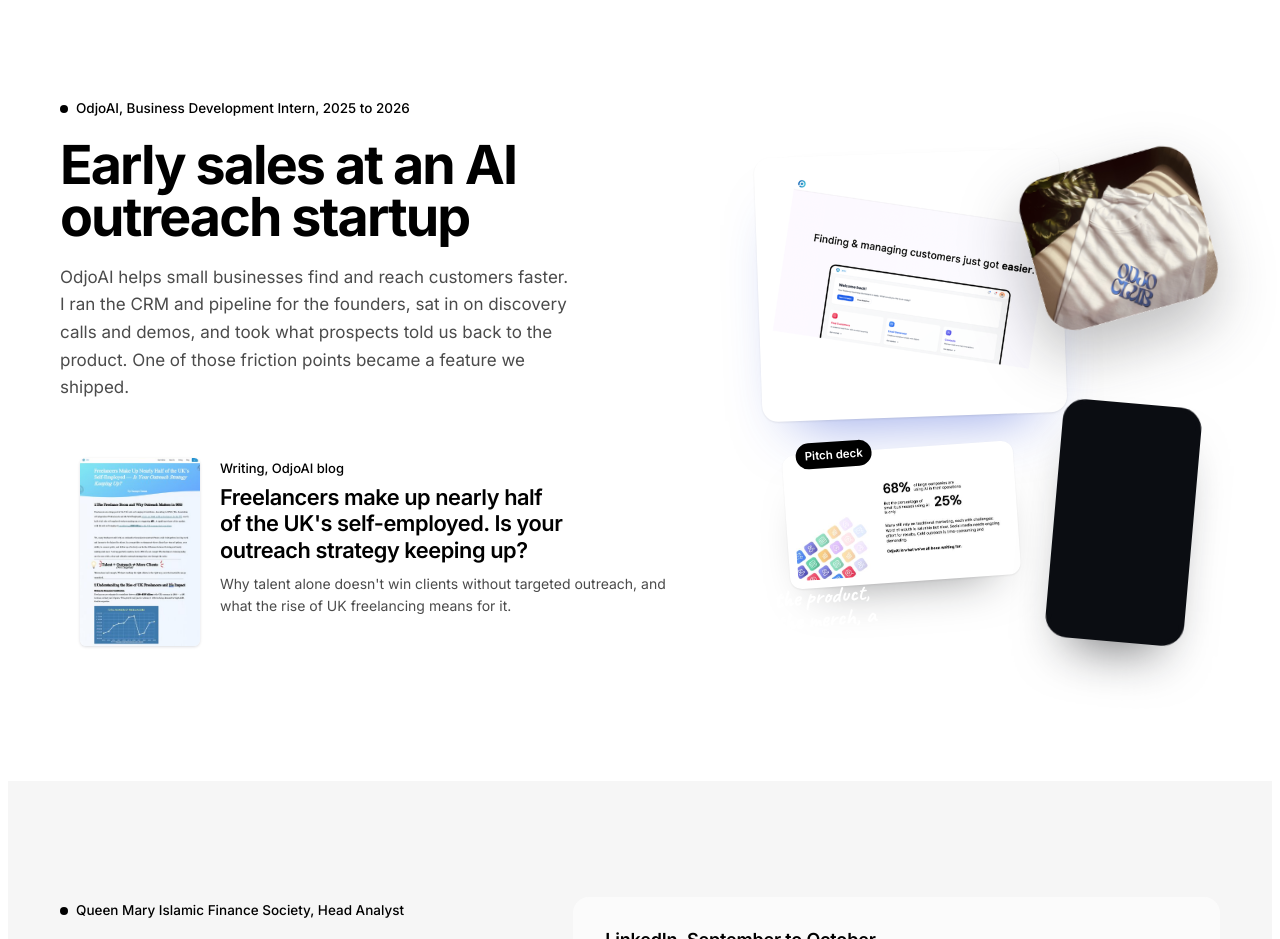
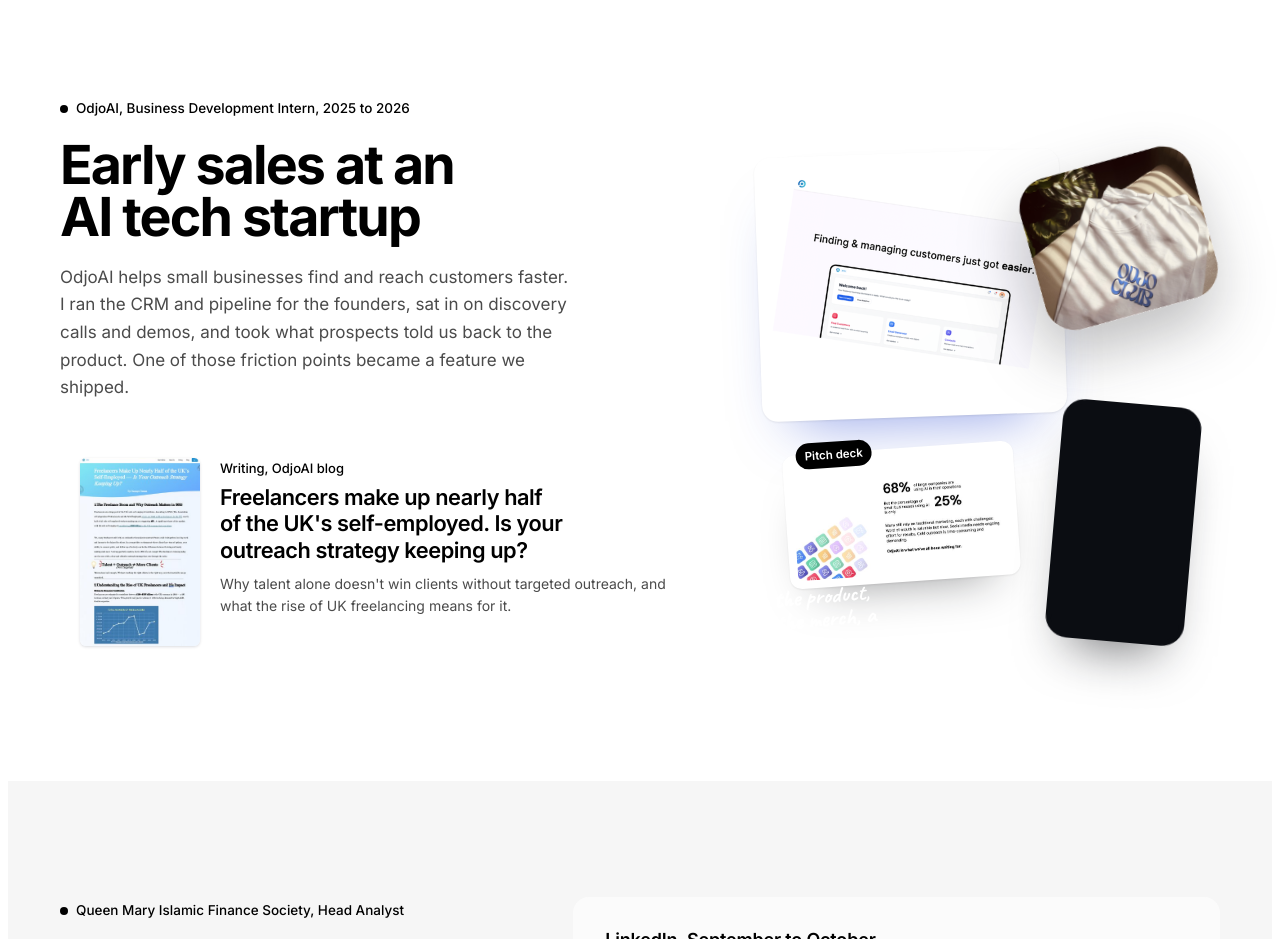
Before and after one commit to sumayaosman-pixel/web, a plain HTML site: page account-management.html in a window 1280 px wide. Shown: the part 4940-5879 px from the top of the page. Drawn offline with Linux system fonts and the light colour scheme; grey boxes are pictures that could not be loaded; animation ran at ten frames a second.

Commit message:
Describe OdjoAI as an AI tech startup
Co-Authored-By: Claude Opus 5.5 <noreply@anthropic.com>
Claude-Session: https://claude.ai/code/session_01Msrmoqfnko2HoBAxz1Yhzj

```diff
--- a/account-management.html
+++ b/account-management.html
@@ -880,7 +880,7 @@ h1,h2,h3,h4,.index .t,.journey b,.big,.tk{font-family:var(--display)!important;f
     <div class="wrap row r-7-5" style="align-items:start">
       <div>
         <span class="tag"><i></i>OdjoAI, Business Development Intern, 2025 to 2026</span>
-        <h3>Early sales at an AI outreach startup</h3>
+        <h3>Early sales at an AI tech startup</h3>
         <p class="txt">OdjoAI helps small businesses find and reach customers faster. I ran the CRM and pipeline for the founders, sat in on discovery calls and demos, and took what prospects told us back to the product. One of those friction points became a feature we shipped.</p>
         <div class="article" id="writing">
           <div class="thumb"><img src="2fa22406eee6.jpg" alt="Screenshot of the blog post on the OdjoAI site" width="294" height="462"></div>
```
